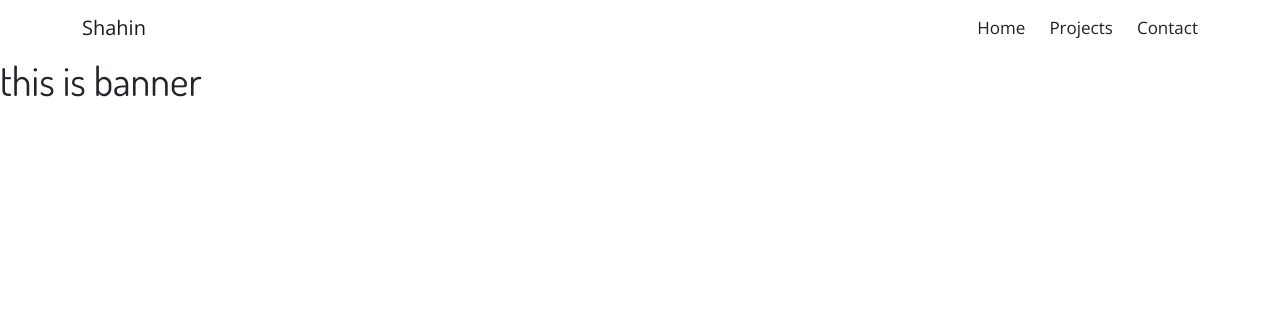
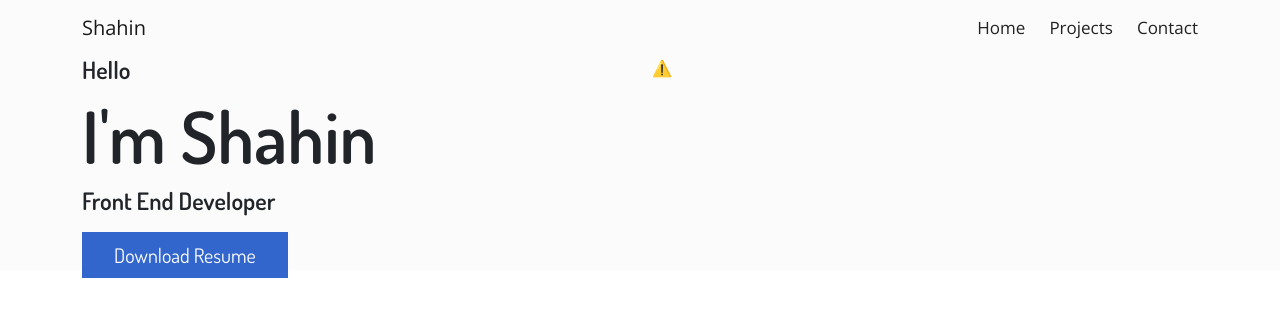
Before and after one commit to shahnmah/portfolio, a React (Create React App) app: page / in a window 1280 px wide. Shown: the top 316 px of the page. Built offline with nearby package versions, Linux system fonts and the light colour scheme; no server answers.

Commit message:
banner added

```diff
--- a/package.json
+++ b/package.json
@@ -3,6 +3,7 @@
   "version": "0.1.0",
   "private": true,
   "dependencies": {
+    "@lottiefiles/react-lottie-player": "^3.4.7",
     "@testing-library/jest-dom": "^5.16.4",
     "@testing-library/react": "^13.3.0",
     "@testing-library/user-event": "^13.5.0",
--- /dev/null
+++ b/src/components/Header/Banner/Banner.css
@@ -0,0 +1,14 @@
+.primary-button{
+    text-decoration: none;
+    color: #fff;
+    background: #3366cc;
+    text-transform: capitalize;
+    padding: 8px 30px;
+    border: 2px solid #3366cc;
+    transition: .4s;
+    font-family: 'Dosis', sans-serif;
+  }
+.primary-button:hover{
+    background: transparent;
+    color: #3366cc;
+}
--- a/src/components/Header/Banner/Banner.js
+++ b/src/components/Header/Banner/Banner.js
@@ -1,9 +1,32 @@
 import React from 'react';
+import './Banner.css'
+import { Player, Controls } from '@lottiefiles/react-lottie-player';
 
 const Banner = () => {
     return (
-        <div>
-            <h1>this is banner</h1>
+        <div style={{ backgroundColor: '#FBFBFB' }} class="banner">
+            <div class="container">
+                <div class="row">
+                    <div class="col-lg-6 d-flex align-items-center">
+                        <div>
+                            <h5 className='fw-bold fs-4'>Hello</h5>
+                            <h1 className='fw-bold display-2'>I'm Shahin</h1>
+                            <h5 className='fw-bold fs-4 mb-4'>Front End Developer</h5>
+                            <a href='https://drive.google.com/file/d/1ie5iYkW4hP2oeUxLfw99Uct5LXySjXWf/view?usp=sharing' target={"_blank"} className='fs-5 primary-button'>Download Resume</a>
+                        </div>
+                    </div>
+                    <div class="col-lg-6">
+                        <Player
+                            autoplay
+                            loop
+                            src="https://assets9.lottiefiles.com/private_files/lf30_wqypnpu5.json"
+                            style={{ height: '400px', width: '400px' }}
+                        >
+                            <Controls visible={false} buttons={['play', 'repeat', 'frame', 'debug']} />
+                        </Player>
+                    </div>
+                </div>
+            </div>
         </div>
     );
 };
--- a/src/components/Header/Header.js
+++ b/src/components/Header/Header.js
@@ -5,8 +5,8 @@ import './Header.css'
 
 const Header = () => {
     return (
-        <div className="header">
-            <Navbar bg="transparent" expand="lg">
+        <div style={{ backgroundColor: '#FBFBFB' }} className="header">
+            <Navbar expand="lg">
             <Container>
                 <Navbar.Brand href="#home">Shahin</Navbar.Brand>
                 <Navbar.Toggle aria-controls="basic-navbar-nav" />
```
Also changed, not shown: 1 other file (tests, documents, lock files or other folders).
